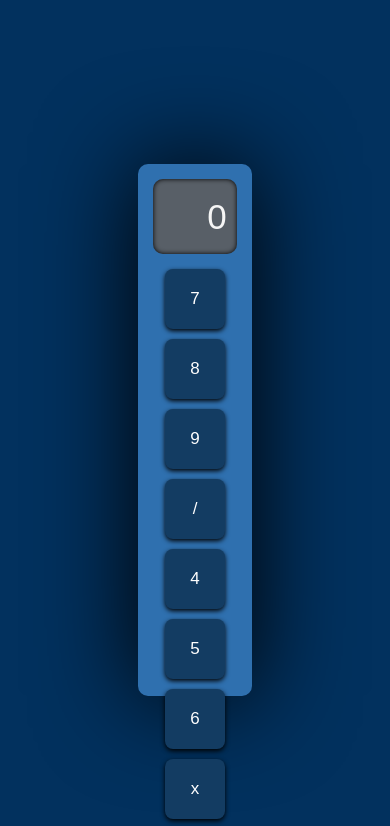
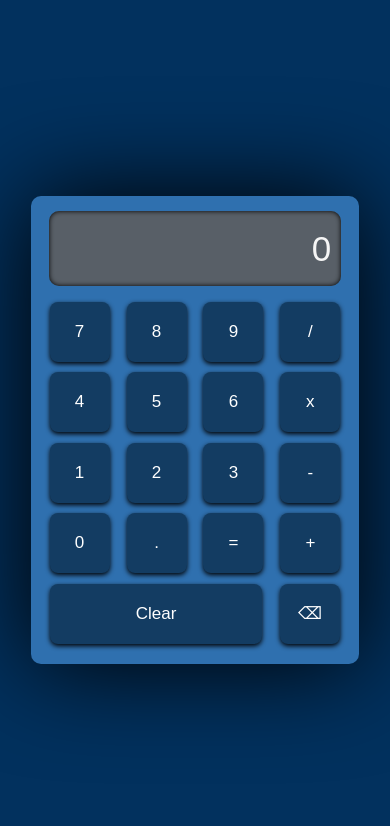
Before and after one commit to mikeanes/odin-calculator, a plain HTML site: page index.html in a window 390 px wide. Shown: the top 826 px of the page. Drawn offline with Linux system fonts and the light colour scheme.

Commit message:
hopefully fixed sizing for mobile

```diff
--- a/styles.css
+++ b/styles.css
@@ -10,8 +10,8 @@ body{
     display: flex;
     flex-wrap: wrap;
     background-color: #2F70AF;
-    height: 60%;
-    width: 25%;
+    height: 332.25pt;
+    width: 230.8pt;
     border-radius: 10px;
     padding: 10px;
     padding-bottom: 15px;
```
